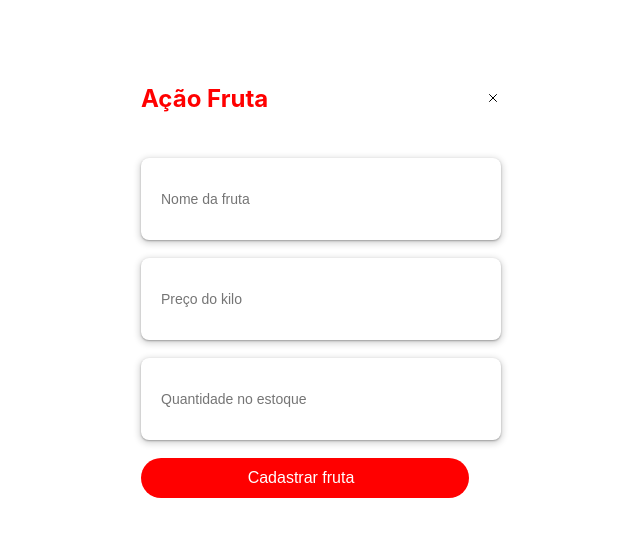
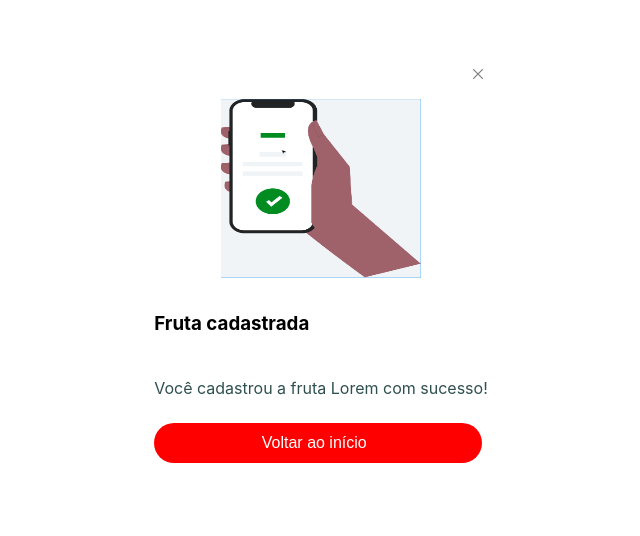
Before and after one commit to s-silva15/react-fruits, a React (Create React App) app: page / in a window 1280 px wide. Shown: the top 536 px of the page, without its empty margins (319-959 px from the left). Built offline with nearby package versions, Linux system fonts and the light colour scheme.

Commit message:
tela cadastro sucesso

```diff
--- a/src/App.js
+++ b/src/App.js
@@ -1,11 +1,11 @@
 import React from 'react';
 
 
-import Form from './components/form';
+import Tela from './components/form/telaSucesso';
 
 const App = () => {
   return (
-    <Form />
+    <Tela />
   );
 };
 
--- /dev/null
+++ b/src/components/form/telaSucesso.js
@@ -0,0 +1,81 @@
+import React from 'react';
+import { IoCloseOutline } from 'react-icons/io5';
+
+import cadastroImage from '../assets/cadastroSucesso.png';
+
+const Sucesso = ({ onAddFruit }) => {
+  return (
+    <div style={styles.container}>
+      <div style={styles.gridContainer}>
+        <IoCloseOutline style={styles.closeIcon} />
+        <div style={styles.imageContainer}>
+          <img src={cadastroImage} alt="Cadastro" style={styles.image} />
+        </div>
+        <h3 style={styles.subtitle}>Fruta cadastrada</h3>
+        <p style={styles.paragraph}>
+          Você cadastrou a fruta Lorem com sucesso!
+        </p>
+        <button style={styles.button} onClick={handleClick}>
+          Voltar ao início
+        </button>
+      </div>
+    </div>
+  );
+};
+
+const handleClick = () => {
+  // Lógica do botão Voltar ao início
+};
+
+const styles = {
+  container: {
+    display: 'flex',
+    flexDirection: 'column',
+    alignItems: 'center',
+  },
+  gridContainer: {
+    display: 'grid',
+    gridGap: '15px',
+    padding: '5%',
+    alignItems: 'center',
+  },
+  imageContainer: {
+    display: 'flex',
+    justifyContent: 'center',
+  },
+  image: {
+    width: '200px',
+    height: '179px',
+  },
+  subtitle: {
+    fontWeight: 'bold',
+  },
+  paragraph: {
+    textAlign: 'center',
+    fontSize: '16px',
+    margin: '10px 0',
+    color: 'darkslategray',
+  },
+  button: {
+    fontSize: '16px',
+    display: 'flex',
+    width: '328px',
+    height: '40px',
+    padding: '8px 24px 8px 16px',
+    justifyContent: 'center',
+    alignItems: 'center',
+    gap: '8px',
+    flexShrink: '0',
+    borderRadius: '100px',
+    backgroundColor: 'red',
+    color: 'white',
+    border: 'none',
+  },
+  closeIcon: {
+    fontSize: '20px',
+    color: 'gray',
+    justifySelf: 'end',
+  },
+};
+
+export default Sucesso;
```
Also changed, not shown: src/components/assets/cadastroSucesso.png (added).
